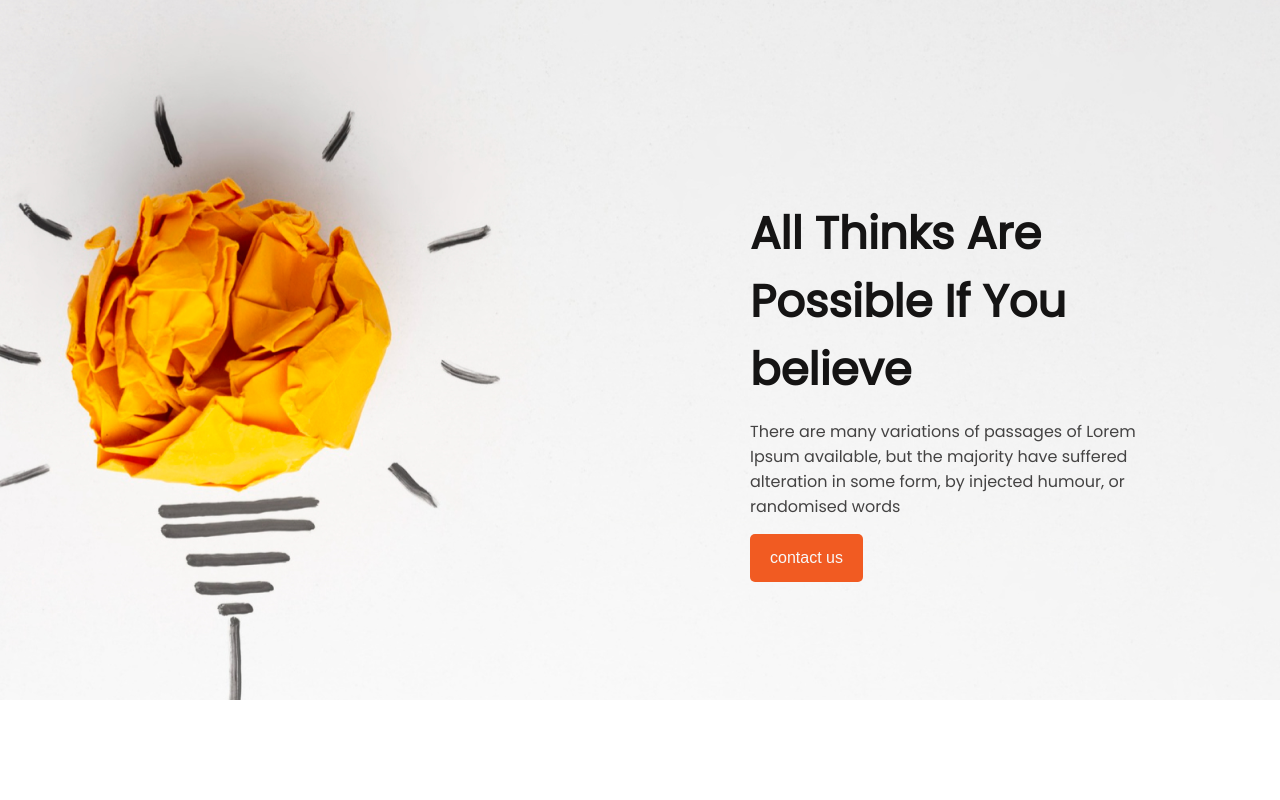
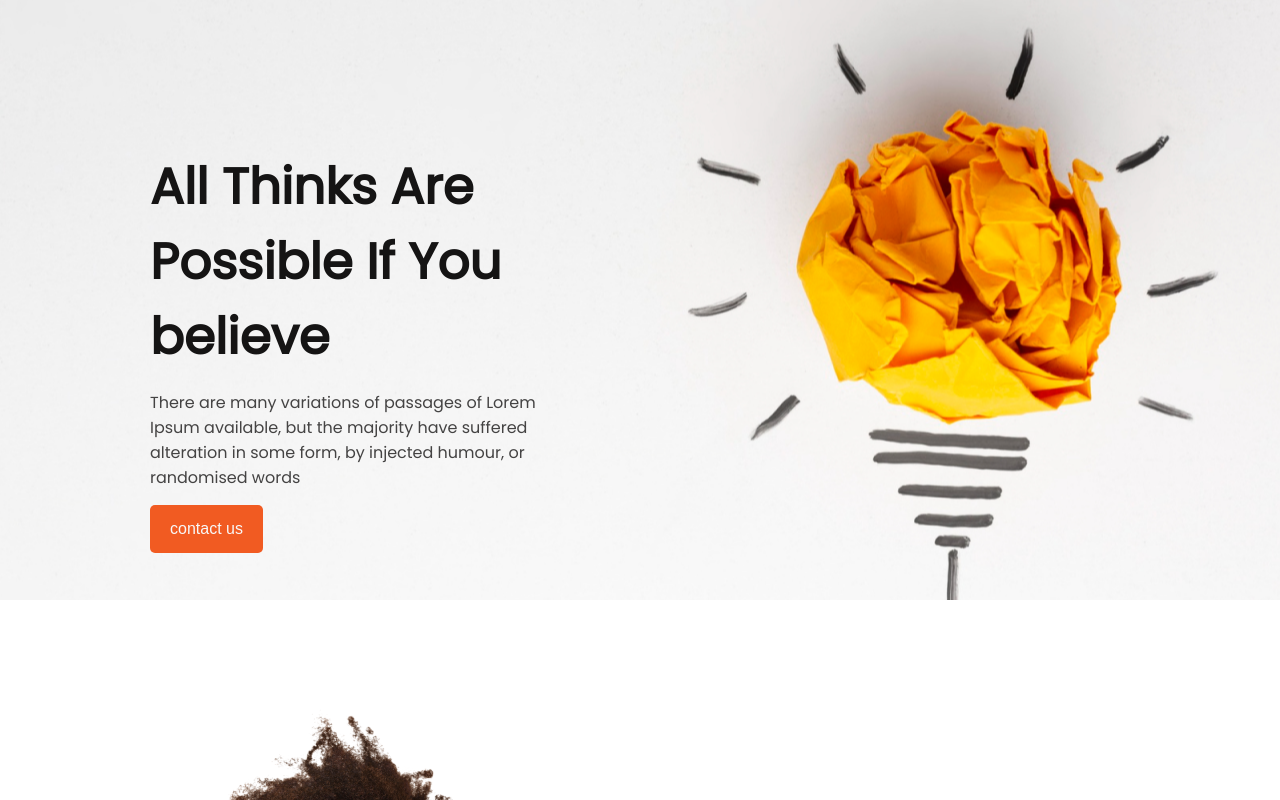
Before and after one commit to NahidHasan2kk2/first-assignment-2023, a plain HTML site: page index.html in a window 1280 px wide. Shown: the top 800 px of the page. Drawn offline with Linux system fonts and the light colour scheme.

Commit message:
changed bg picture

```diff
--- a/styles/style.css
+++ b/styles/style.css
@@ -8,22 +8,23 @@ body {
 
 /* header styles  */
 header {
-    background-image: url(../images/banner/banner1.png);
+    background-image: url(../images/banner/banner1\(1\).png);
     background-position: center;
     width: 100%;
-    height: 700px;
+    height: 600px;
 }
 
 .header-content {
-    padding-left: 750px;
-    padding-right: 100px;
-    padding-top: 200px;
+    padding-left: 150px;
+    padding-top: 150px;
+    padding-bottom: 200px;
+    padding-right: 700px;
 }
 
 .header-title {
     color: #151414;
-    font-size: 45px;
-    font-weight: 700;
+    font-size: 50px;
+    font-weight: 900;
 }
 
 .header-description {
```
Also changed, not shown: images/banner/banner1(1).png (added), images/banner/banner1.jpg (added).
